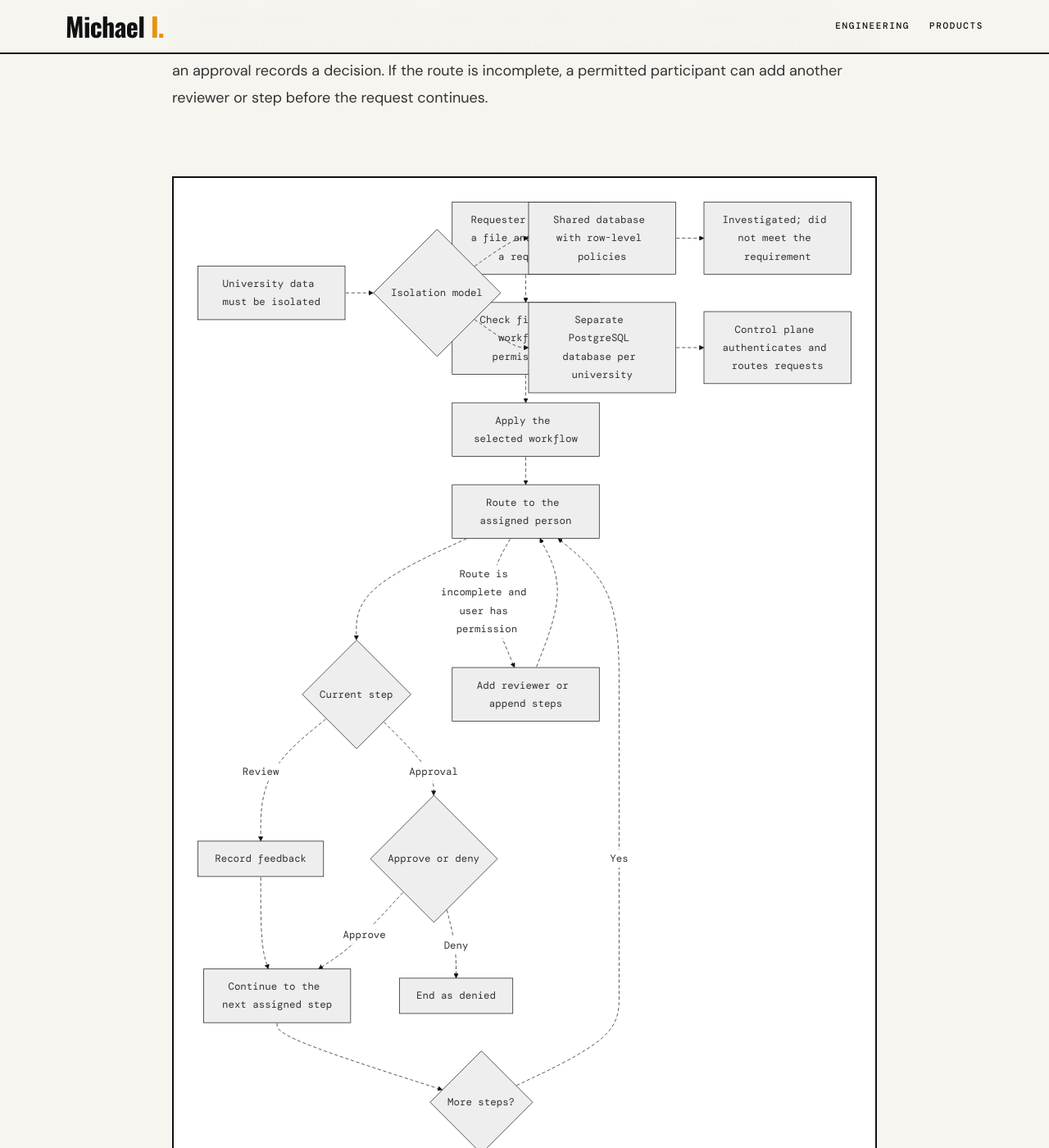
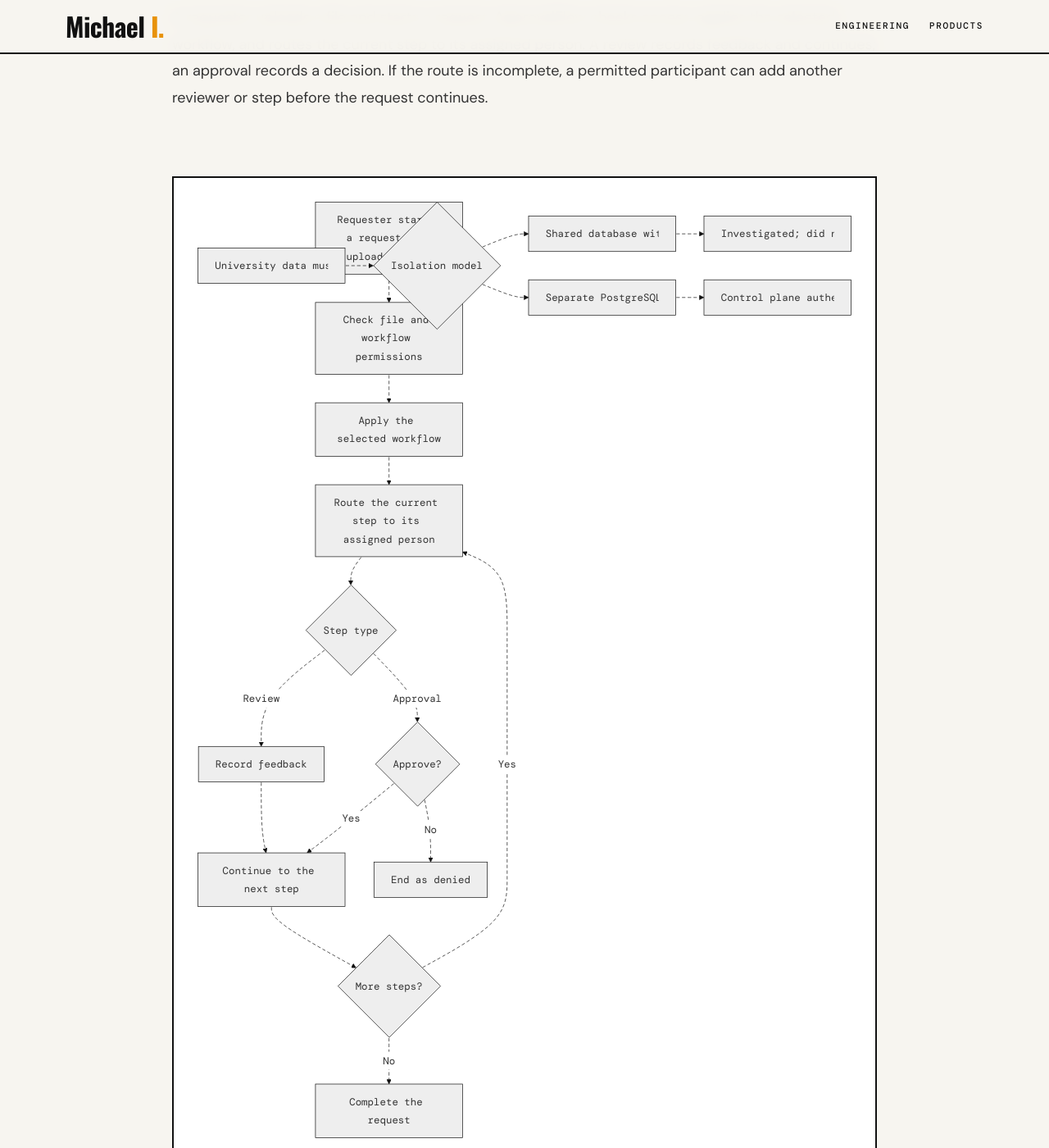
Before and after one commit to clrzr/clrzr.github.io, a Jekyll site: the page built from _case_studies/approvalflow.md, in a window 1280 px wide and 1400 px high, scrolled down 1458 px. Shown: the whole window at 82% size. Built offline with Jekyll 4.4.1, drawn with Linux system fonts in a browser that asks for light colours; some web fonts are replaced.

Commit message:
Simplify ApprovalFlow workflow diagram
Co-authored-by: Copilot App <223556219+Copilot@users.noreply.github.com>

````diff
--- a/_case_studies/approvalflow.md
+++ b/_case_studies/approvalflow.md
@@ -21,20 +21,18 @@ A requester uploads a file and starts a request. ApprovalFlow checks access, app
 
 ```mermaid
 flowchart TD
-    A["Requester uploads a file and starts a request"] --> B["Check file and workflow permissions"]
-    B --> C["Apply the selected workflow"]
-    C --> D["Route to the assigned person"]
-    D --> E{"Current step"}
-    E -->|"Review"| F["Record feedback"]
-    E -->|"Approval"| G{"Approve or deny"}
-    F --> H["Continue to the next assigned step"]
-    G -->|"Approve"| H
-    G -->|"Deny"| I["End as denied"]
-    H --> J{"More steps?"}
-    J -->|"Yes"| D
-    J -->|"No"| K["Complete the request"]
-    D -.->|"Route is incomplete and user has permission"| L["Add reviewer or append steps"]
-    L --> D
+    Start["Requester starts a request and uploads a file"] --> Access["Check file and workflow permissions"]
+    Access --> Workflow["Apply the selected workflow"]
+    Workflow --> Route["Route the current step to its assigned person"]
+    Route --> Step{"Step type"}
+    Step -->|"Review"| Feedback["Record feedback"]
+    Step -->|"Approval"| Decision{"Approve?"}
+    Feedback --> Continue["Continue to the next step"]
+    Decision -->|"Yes"| Continue
+    Decision -->|"No"| Denied["End as denied"]
+    Continue --> More{"More steps?"}
+    More -->|"Yes"| Route
+    More -->|"No"| Complete["Complete the request"]
 ```
 
 ## 2. Make feedback visible without making it final
````
